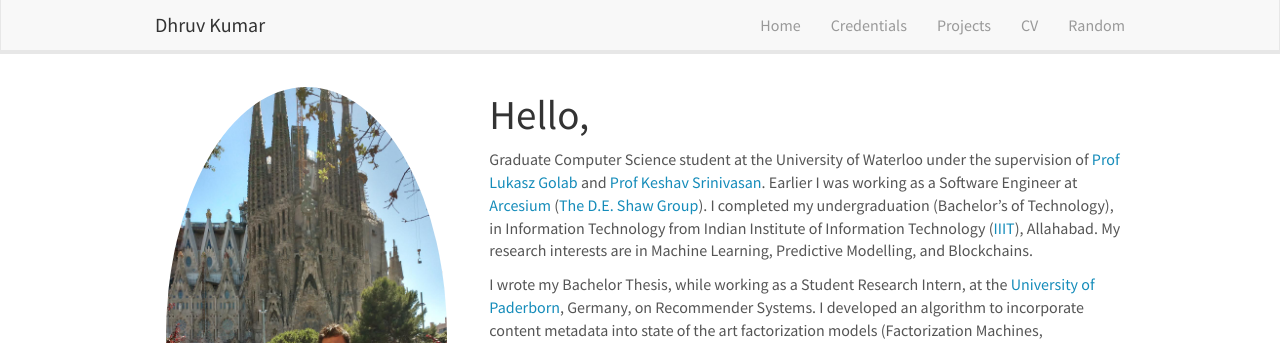
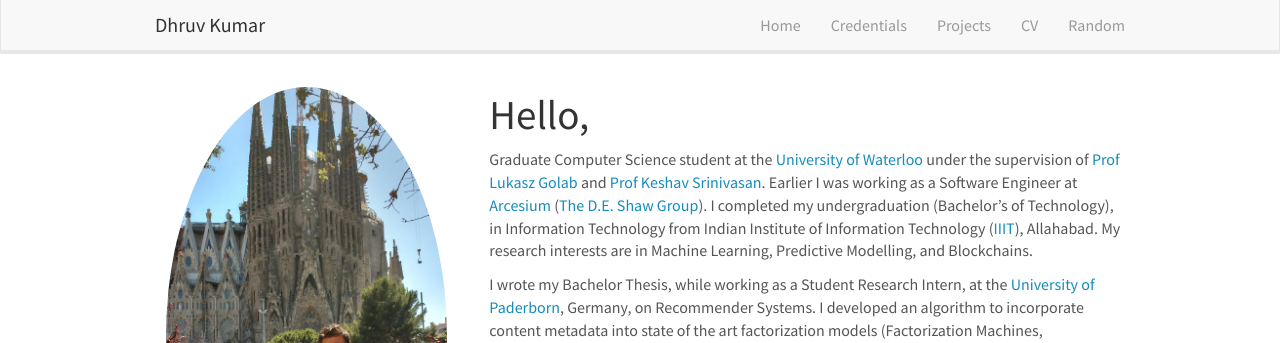
Before and after one commit to ddhruvkr/ddhruvkr.github.io, a Jekyll site: the page built from _pages/home.md, in a window 1280 px wide and 957 px high. Shown: the top 343 px of the window. Built offline with Jekyll 4.4.1, drawn with Linux system fonts in a browser that asks for light colours; nearby versions of some CDN libraries; part of the change alters nothing that is shown.

Commit message:
updating education

```diff
--- a/_pages/home.md
+++ b/_pages/home.md
@@ -6,7 +6,7 @@ sitemap: false
 permalink: /
 ---
 
-<p>Graduate Computer Science student at the University of Waterloo under the supervision of [Prof Lukasz Golab](http://www.engineering.uwaterloo.ca/~lgolab/) and [Prof Keshav Srinivasan](http://blizzard.cs.uwaterloo.ca/keshav/). Earlier I was working as a Software Engineer at [Arcesium](http://www.arcesium.com/) ([The D.E. Shaw Group](https://www.deshawindia.com/)).
+<p>Graduate Computer Science student at the [University of Waterloo](https://uwaterloo.ca/) under the supervision of [Prof Lukasz Golab](http://www.engineering.uwaterloo.ca/~lgolab/) and [Prof Keshav Srinivasan](http://blizzard.cs.uwaterloo.ca/keshav/). Earlier I was working as a Software Engineer at [Arcesium](http://www.arcesium.com/) ([The D.E. Shaw Group](https://www.deshawindia.com/)).
 I completed my undergraduation (Bachelor's of Technology), in Information Technology from Indian Institute of Information Technology ([IIIT](http://iiita.ac.in/)), Allahabad. My research interests are in Machine Learning, Predictive Modelling, and Blockchains.</p>
 <p>I wrote my Bachelor Thesis, while working as a Student Research Intern, at the [University of Paderborn](https://www.uni-paderborn.de/en/university/), Germany, on Recommender Systems. I developed an algorithm to incorporate content metadata into state of the art factorization models (Factorization Machines, Joint/Collective Matrix Factorization) to improve their performance.</p>
 <p>Apart from working at Arcesium, I interned at Citigroup as a full stack engineer working with MEAN stack and on dynamic visualizations using d3.js.</p>
```
